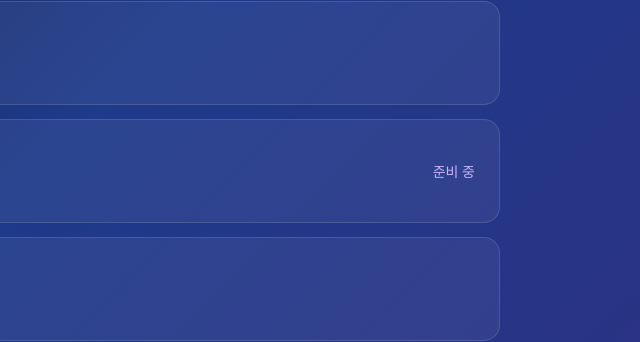
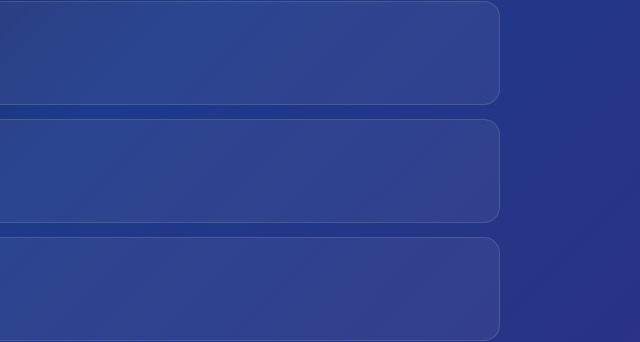
Before and after one commit to saltlight123/ogaehwal-ft_project1, a plain HTML site: page semiconductor-homepage/index.html in a window 1280 px wide. Shown: the part 426-768 px from the top of the page, 640-1280 px from the left. Drawn offline with Linux system fonts and the light colour scheme.

Commit message:
반도체 공정 버튼: '준비 중' 삭제

```diff
--- a/semiconductor-homepage/index.html
+++ b/semiconductor-homepage/index.html
@@ -20,7 +20,7 @@
     <ol class="topics">
     <li><a class="topic" href="definition.html"><span class="number">01</span><span><strong>반도체의 정의</strong><small>전기적 성질을 조절하는 물질, 반도체의 기본을 알아봅니다.</small></span></a></li>
     <li><a class="topic" href="types.html"><span class="number">02</span><span><strong>반도체의 종류</strong><small>기능과 재료라는 두 가지 기준으로 반도체를 살펴봅니다.</small></span></a></li>
-    <li><a class="topic" href="반도체 공정 홈페이지.html"><span class="number">03</span><span><strong>반도체의 공정</strong><small>반도체가 만들어지는 과정을 알아봅니다.</small></span><span class=status>준비 중</span></a></li>
+    <li><a class="topic" href="반도체 공정 홈페이지.html"><span class="number">03</span><span><strong>반도체의 공정</strong><small>반도체가 만들어지는 과정을 알아봅니다.</small></span></a></li>
     <li><a class="topic" href="products.html"><span class="number">04</span><span><strong>반도체 제품 / 반도체 회사</strong><small>우리 주변의 반도체 제품과 주요 기업을 소개합니다.</small></span></a></li>
     <li><a class="topic" href="future.html"><span class="number">05</span><span><strong>미래의 반도체 양상</strong><small>트랜지스터 구조와 고대역폭 메모리, 원자층 소재를 살펴봅니다.</small></span></a></li>
     <li><a class="topic" href="game.html"><span class="number">06</span><span><strong>반도체 퍼즐 맞추기 미니게임</strong><small>퍼즐을 완성하며 반도체를 배워보는 공간입니다.</small></span><span class=status>준비 중</span></a></li>
```
